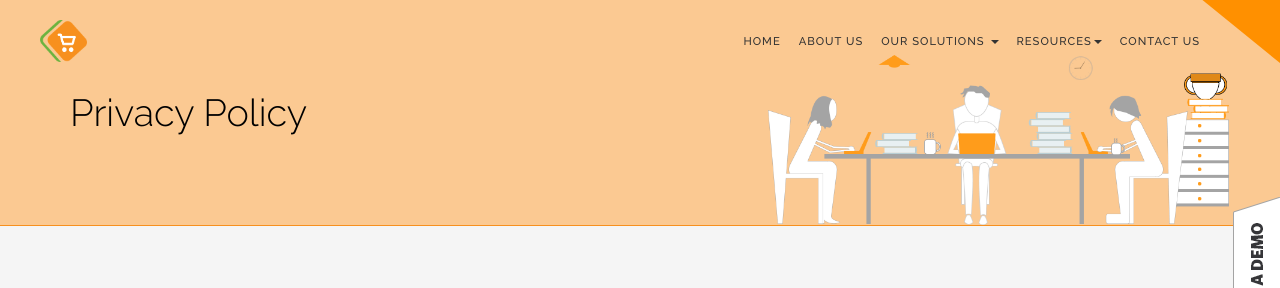
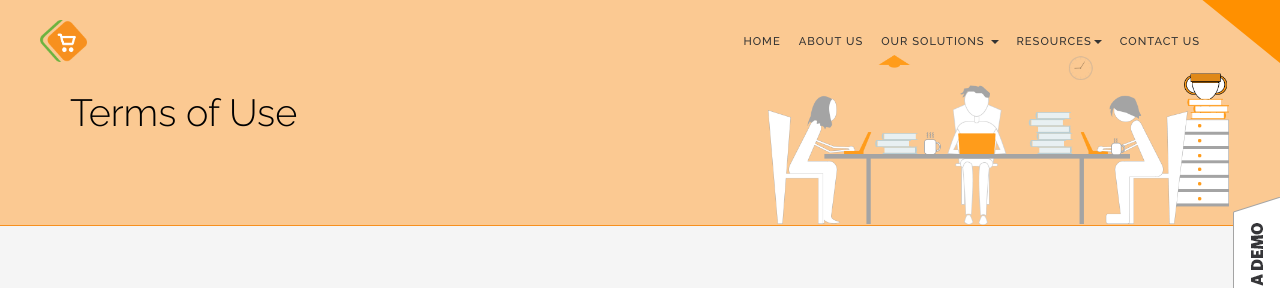
Before and after one commit to paxcom/paxcom.github.io, a Jekyll site: the page built from terms_conditions.md, in a window 1280 px wide and 900 px high. Shown: the top 288 px of the window. Built offline with Jekyll 4.4.1, drawn with Linux system fonts in a browser that asks for light colours; comment, search, counter and statistics services are not loaded.

Commit message:
T&C page edit

```diff
--- /dev/null
+++ b/_includes/terms_conditions_header.html
@@ -0,0 +1,10 @@
+<div class="inner_pp_tc">
+	<div class="container">
+        <h1>Terms of Use </h1>
+
+        <div class="image-container">
+        	<img src="{{site.baseurl}}/images/teamUi.png" alt="team" class="img-responsive">
+        </div>
+
+    </div>
+</div>
--- a/privacy_policy.md
+++ b/privacy_policy.md
@@ -4,7 +4,7 @@ layout: default
 
 <div class="clearfix"></div>
 
-{% include privacy-terms-header.html %}
+{% include privacy_policy_header.html %}
 
 <section class="mid_counter">
 <div class="container inner-section">
--- a/terms_conditions.md
+++ b/terms_conditions.md
@@ -4,7 +4,7 @@ layout: default
 
 <div class="clearfix"></div>
 
-{% include privacy-terms-header.html %}
+{% include terms_conditions_header.html %}
 
 <section class="mid_counter">
 <div class="container inner-section">
```
Also changed, not shown: _includes/privacy_policy_header.html (added, +10 -0 lines).
